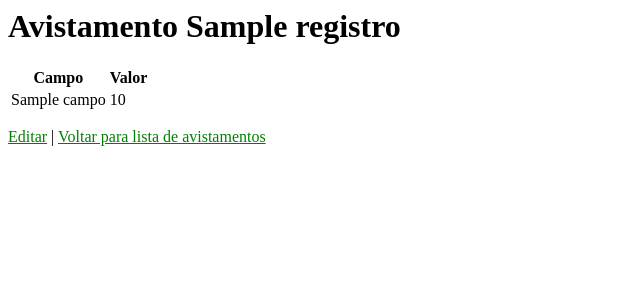
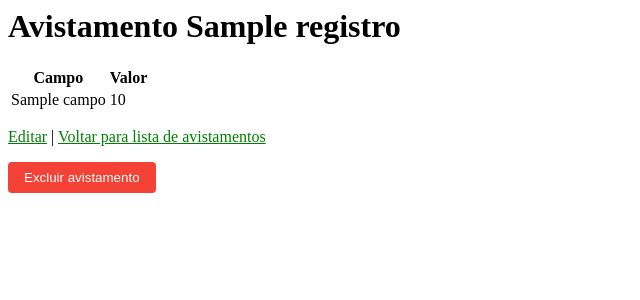
Before and after one commit to gfickel/mergulho-virtual-project, a FastAPI app: template src/backend/templates/avistamentos/view.html in a window 1280 px wide. Shown: the top 300 px of the page, without its empty margins (0-640 px from the left). Run offline with FastAPI, Linux system fonts and the light colour scheme; the template is opened without the code that fills it: most values are stand-ins (such as "Sample title", 1, 10 or a date in 2020).

Commit message:
Delete shark sightings

```diff
--- a/src/backend/main.py
+++ b/src/backend/main.py
@@ -291,6 +291,55 @@ async def update_avistamento_form(registro: str, request: Request):
     # Redireciona para a visualização
     return RedirectResponse(url=f"/avistamentos/{registro}", status_code=303)
 
+
+@app.delete("/avistamentos/{registro}")
+async def delete_avistamento(
+    registro: str,
+    format: Optional[str] = None,
+    accept: Optional[str] = Header(None),
+):
+    """
+    Remove um avistamento.
+
+    - JSON: DELETE /avistamentos/{registro}?format=json
+    - HTML: redireciona para a lista após excluir.
+    """
+    doc_ref = db.collection("avistamentos").document(registro)
+    doc = doc_ref.get()
+
+    if not doc.exists:
+        raise HTTPException(status_code=404, detail="Avistamento não encontrado")
+
+    doc_ref.delete()
+
+    # Decide o formato: JSON se format=json ou Accept contém application/json
+    return_json = (
+        format == "json"
+        or (accept and "application/json" in accept and "text/html" not in accept)
+    )
+
+    if return_json:
+        return JSONResponse({"message": "Avistamento deletado com sucesso", "registro": registro})
+
+    # Para HTML, redireciona para a lista
+    return RedirectResponse(url="/avistamentos", status_code=303)
+
+
+@app.post("/avistamentos/{registro}/delete")
+async def delete_avistamento_form(registro: str):
+    """
+    Remove um avistamento via formulário HTML (POST).
+    """
+    doc_ref = db.collection("avistamentos").document(registro)
+    doc = doc_ref.get()
+
+    if not doc.exists:
+        raise HTTPException(status_code=404, detail="Avistamento não encontrado")
+
+    doc_ref.delete()
+
+    return RedirectResponse(url="/avistamentos", status_code=303)
+
 @app.get("/telemetry")
 async def telemetry():
     return {"message": "Placeholder for shark monitoring"}
--- a/src/backend/templates/avistamentos/view.html
+++ b/src/backend/templates/avistamentos/view.html
@@ -27,5 +27,11 @@
         <a href="/avistamentos/{{ registro }}/edit">Editar</a> |
         <a href="/avistamentos">Voltar para lista de avistamentos</a>
     </p>
+
+    <form method="post" action="/avistamentos/{{ registro }}/delete" onsubmit="return confirm('Tem certeza que deseja excluir este avistamento?');">
+        <button type="submit" style="background-color:#f44336;color:white;border:none;padding:8px 16px;border-radius:4px;cursor:pointer;">
+            Excluir avistamento
+        </button>
+    </form>
 </body>
 </html>
```
